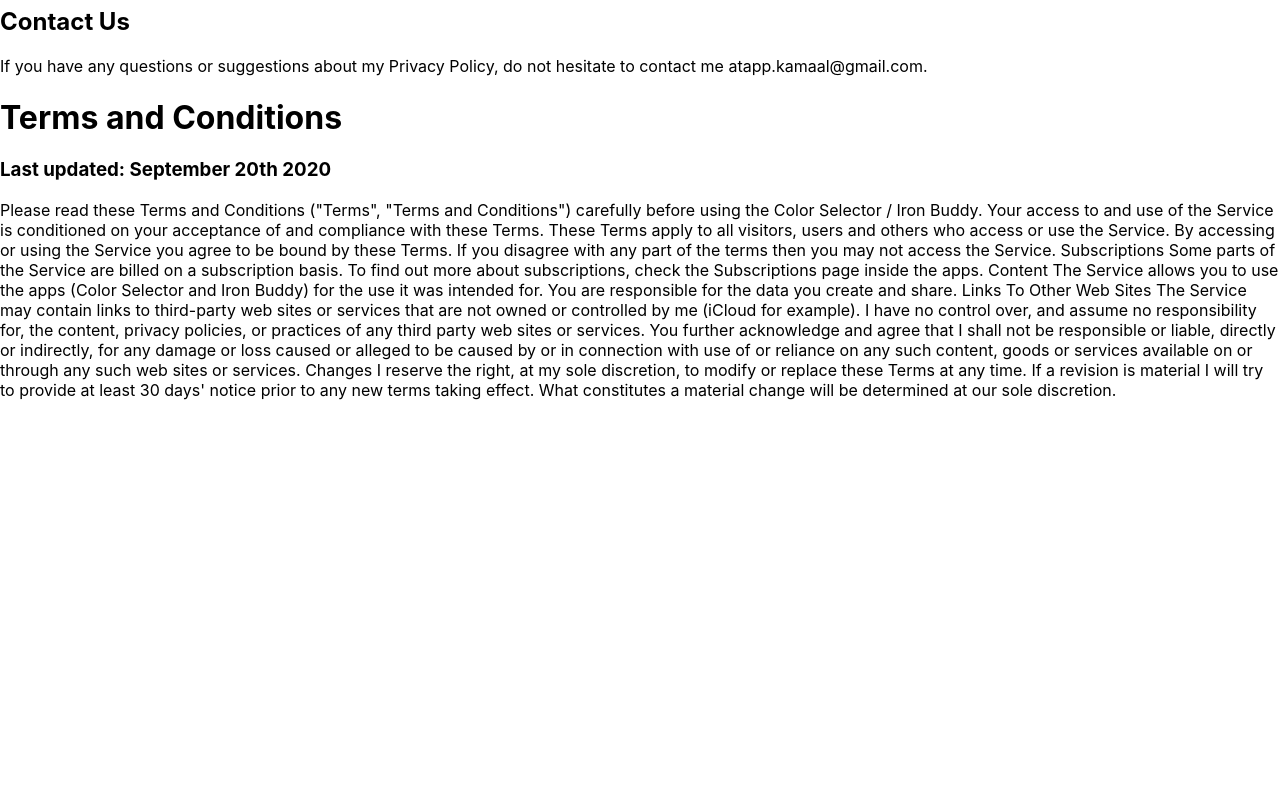
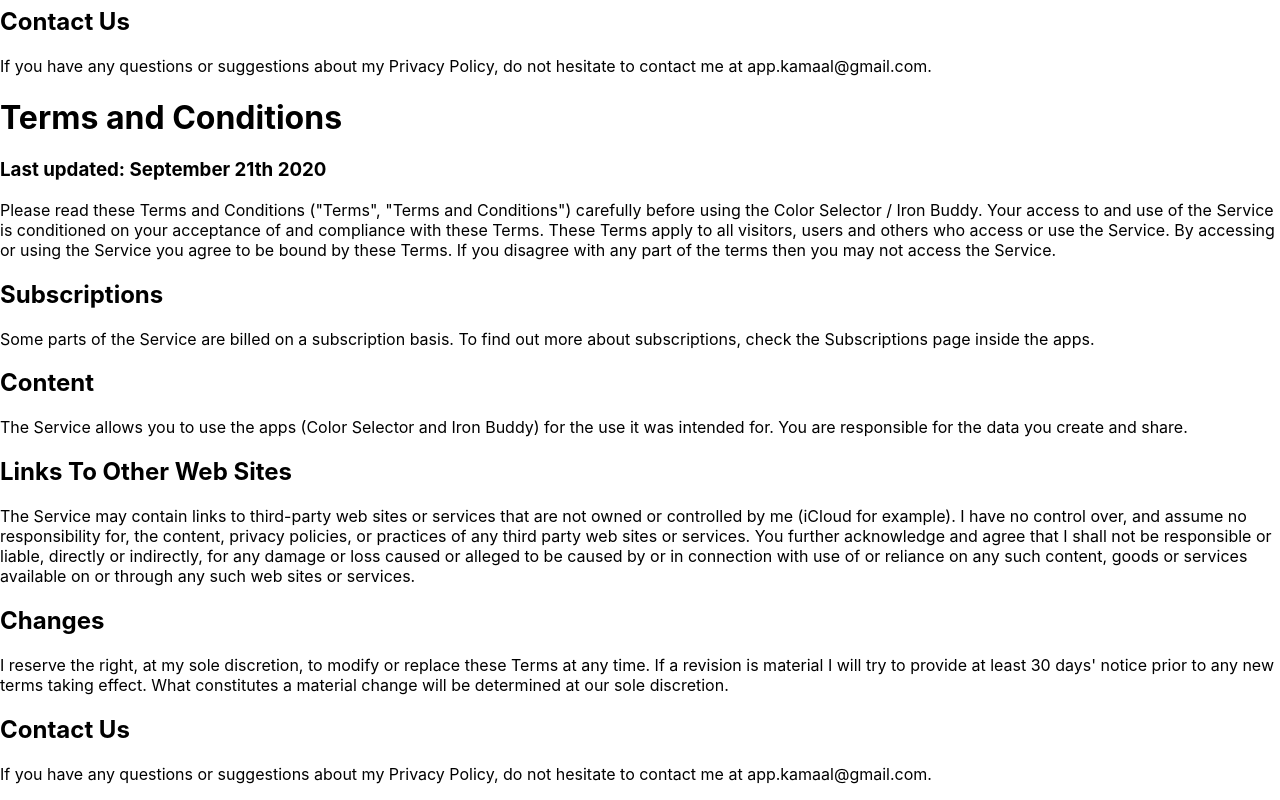
Before and after one commit to kamaal111/privacy-policy, a Next.js app: page / in a window 1280 px wide. Shown: the part 589-1389 px from the top of the page. Before the commit the page ends 1005 px from the top, so only its background shows below. Built offline with nearby package versions, Linux system fonts and the light colour scheme.

Commit message:
Updating terms

```diff
--- a/pages/index.js
+++ b/pages/index.js
@@ -8,7 +8,6 @@
       <Head>
         <title>Privacy and Terms</title>
       </Head>
-
       <main>
         <h1>Privacy Policy</h1>
         <p>
@@ -27,7 +26,6 @@
           Service. I will not use or share your information with anyone except
           as described in this Privacy Policy.
         </p>
-
         <h2>Information Collection and Use</h2>
         <p>
           For a better experience, while using our Service, I may require you to
@@ -39,7 +37,6 @@
           The app does use third party services that may collect information
           used to identify you.
         </p>
-
         <h2>Log Data</h2>
         <p>
           I want to inform you that whenever you use my Service, in a case of an
@@ -50,7 +47,6 @@
           when utilizing my Service, the time and date of your use of the
           Service, and other statistics.
         </p>
-
         <h2>Changes to This Privacy Policy</h2>
         <p>
           I may update our Privacy Policy from time to time. Thus, you are
@@ -59,17 +55,16 @@
           page. These changes are effective immediately after they are posted on
           this page.
         </p>
-
         <h2>Contact Us</h2>
         <p>
-          If you have any questions or suggestions about my Privacy Policy, do
-          not hesitate to contact me at
+          {`If you have any questions or suggestions about my Privacy Policy, do
+          not hesitate to contact me at `}
           <a href="mailto:app.kamaal@gmail.com?Subject=Hello" target="_top">
             app.kamaal@gmail.com.
           </a>
         </p>
         <h1>Terms and Conditions</h1>
-        <h3>Last updated: September 20th 2020</h3>
+        <h3>Last updated: September 21th 2020</h3>
         <p>
           Please read these Terms and Conditions ("Terms", "Terms and
           Conditions") carefully before using the Color Selector / Iron Buddy.
@@ -78,24 +73,47 @@
           all visitors, users and others who access or use the Service. By
           accessing or using the Service you agree to be bound by these Terms.
           If you disagree with any part of the terms then you may not access the
-          Service. Subscriptions Some parts of the Service are billed on a
-          subscription basis. To find out more about subscriptions, check the
-          Subscriptions page inside the apps. Content The Service allows you to
-          use the apps (Color Selector and Iron Buddy) for the use it was
-          intended for. You are responsible for the data you create and share.
-          Links To Other Web Sites The Service may contain links to third-party
-          web sites or services that are not owned or controlled by me (iCloud
-          for example). I have no control over, and assume no responsibility
-          for, the content, privacy policies, or practices of any third party
-          web sites or services. You further acknowledge and agree that I shall
-          not be responsible or liable, directly or indirectly, for any damage
-          or loss caused or alleged to be caused by or in connection with use of
-          or reliance on any such content, goods or services available on or
-          through any such web sites or services. Changes I reserve the right,
-          at my sole discretion, to modify or replace these Terms at any time.
-          If a revision is material I will try to provide at least 30 days'
-          notice prior to any new terms taking effect. What constitutes a
-          material change will be determined at our sole discretion.
+          Service.
+        </p>
+        <h2>Subscriptions</h2>
+        <p>
+          Some parts of the Service are billed on a subscription basis. To find
+          out more about subscriptions, check the Subscriptions page inside the
+          apps.
+        </p>
+        <h2>Content</h2>
+        <p>
+          The Service allows you to use the apps (Color Selector and Iron Buddy)
+          for the use it was intended for. You are responsible for the data you
+          create and share.
+        </p>
+        <h2>Links To Other Web Sites</h2>
+        <p>
+          The Service may contain links to third-party web sites or services
+          that are not owned or controlled by me (iCloud for example). I have no
+          control over, and assume no responsibility for, the content, privacy
+          policies, or practices of any third party web sites or services. You
+          further acknowledge and agree that I shall not be responsible or
+          liable, directly or indirectly, for any damage or loss caused or
+          alleged to be caused by or in connection with use of or reliance on
+          any such content, goods or services available on or through any such
+          web sites or services.
+        </p>
+        <h2>Changes</h2>
+        <p>
+          I reserve the right, at my sole discretion, to modify or replace these
+          Terms at any time. If a revision is material I will try to provide at
+          least 30 days' notice prior to any new terms taking effect. What
+          constitutes a material change will be determined at our sole
+          discretion.
+        </p>
+        <h2>Contact Us</h2>
+        <p>
+          {`If you have any questions or suggestions about my Privacy Policy, do
+          not hesitate to contact me at `}
+          <a href="mailto:app.kamaal@gmail.com?Subject=Hello" target="_top">
+            app.kamaal@gmail.com.
+          </a>
         </p>
       </main>
 
```
